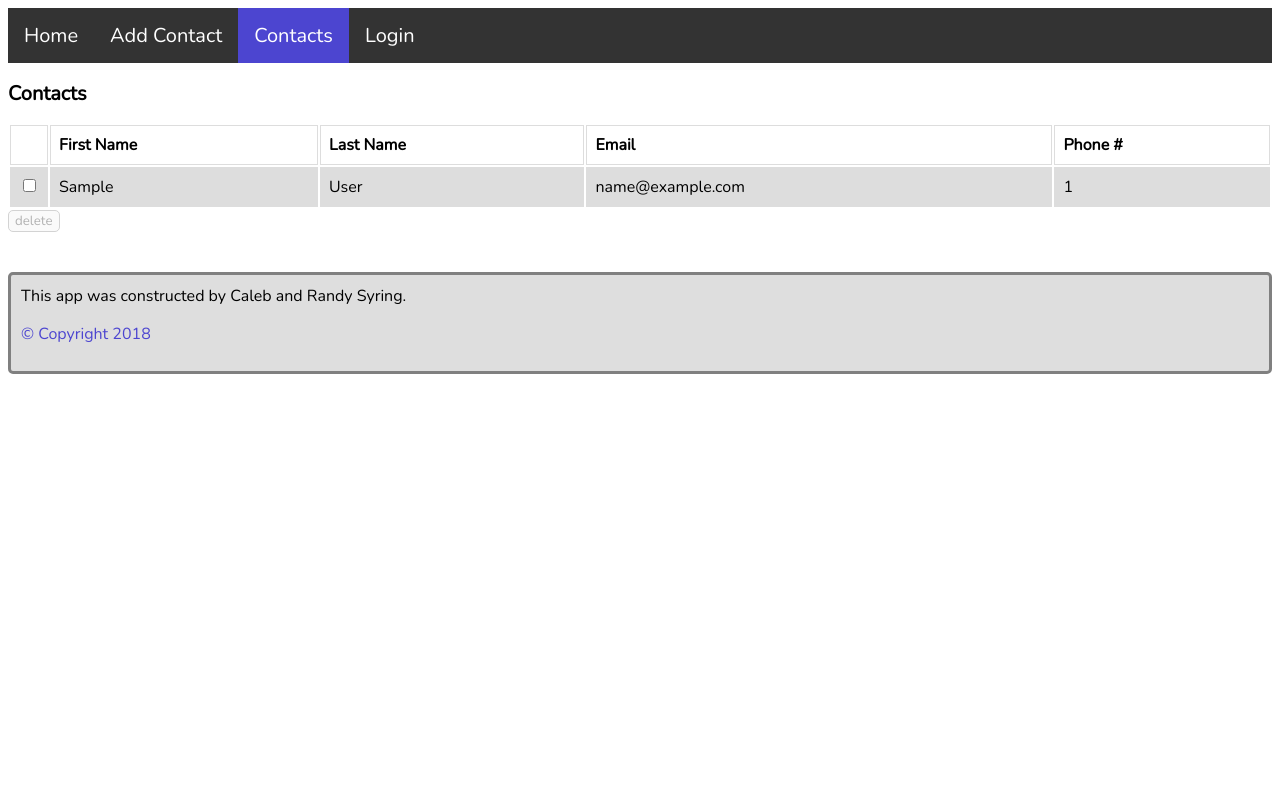
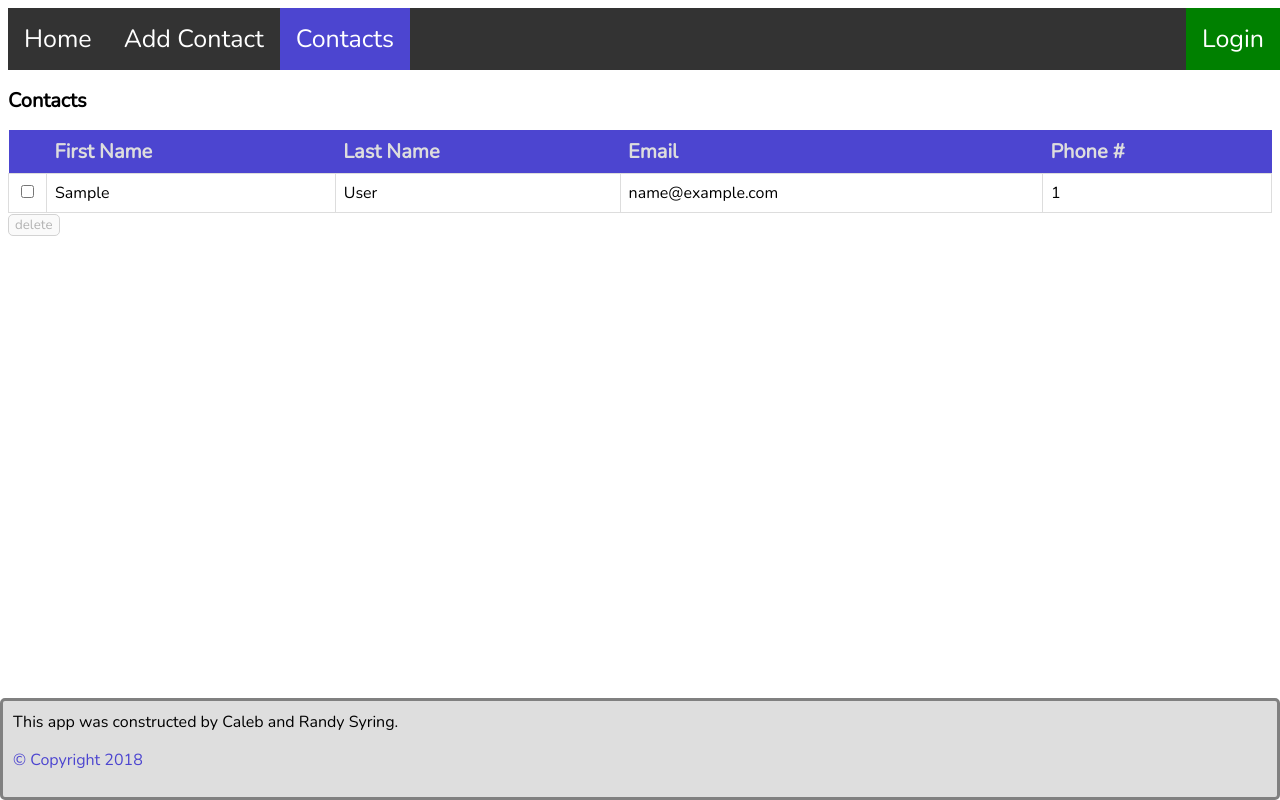
Before and after one commit to cls16/contacts, a Flask app: page /contacts in a window 1280 px wide. Run offline with Flask 2, Linux system fonts and the light colour scheme; a user stored in the database is signed in; tables that the repository leaves empty hold one stand-in row (values such as "Sample post").

Commit message:
change font and contacts table styling

```diff
--- a/contacts/static/style.css
+++ b/contacts/static/style.css
@@ -1,5 +1,6 @@
 *{
     font-family: 'Nunito', sans-serif;
+
 }
 
 #navbar{
@@ -8,7 +9,7 @@
     padding: 0;
     overflow: hidden;
     background-color: #333;
-    font-size: 20px;
+    font-size: 25px;
 }
 
 #navbar li{
@@ -23,12 +24,26 @@
     text-decoration: none;
 }
 
-#navbar li:not(#active) a:hover {
+#navbar li:not(#active):not(#login_link) a:hover {
     background-color: #111;
 }
 
 #active{
     background-color: #4c45d0;
+}
+
+#login_link{
+    position: absolute;
+    right: 0px;
+    background: green;
+}
+
+#login_message{
+    color:#ffffff;
+    background: green;
+    border:hidden;
+    padding:5px;
+    font-size:15px;
 }
 
 h1{
@@ -42,12 +57,20 @@ h2{
 table {
     font-family: arial, sans-serif;
     width: 100%;
+    border-collapse: collapse;
 }
 
 td, th {
     border: 1px solid #dddddd;
     text-align: left;
     padding: 8px;
+}
+
+th{
+    background-color:#4c45d0;
+    color:#dddddd;
+    border:none;
+    font-size:20px;
 }
 
 .check{
@@ -62,17 +85,17 @@ td, th {
     margin-bottom: 5px;
 }
 
-tr:nth-child(even) {
-    background-color: #dddddd;
-}
-
 footer{
+    position: absolute;
+    right: 0;
+    bottom: 0;
+    left: 0;
+    padding: 1rem;
     background-color: #dedede;
     border: solid;
     border-color: #808080;
     border-radius: 5px;
     padding: 10px;
-    margin-top: 40px;
 }
 
 #copyright{
```
